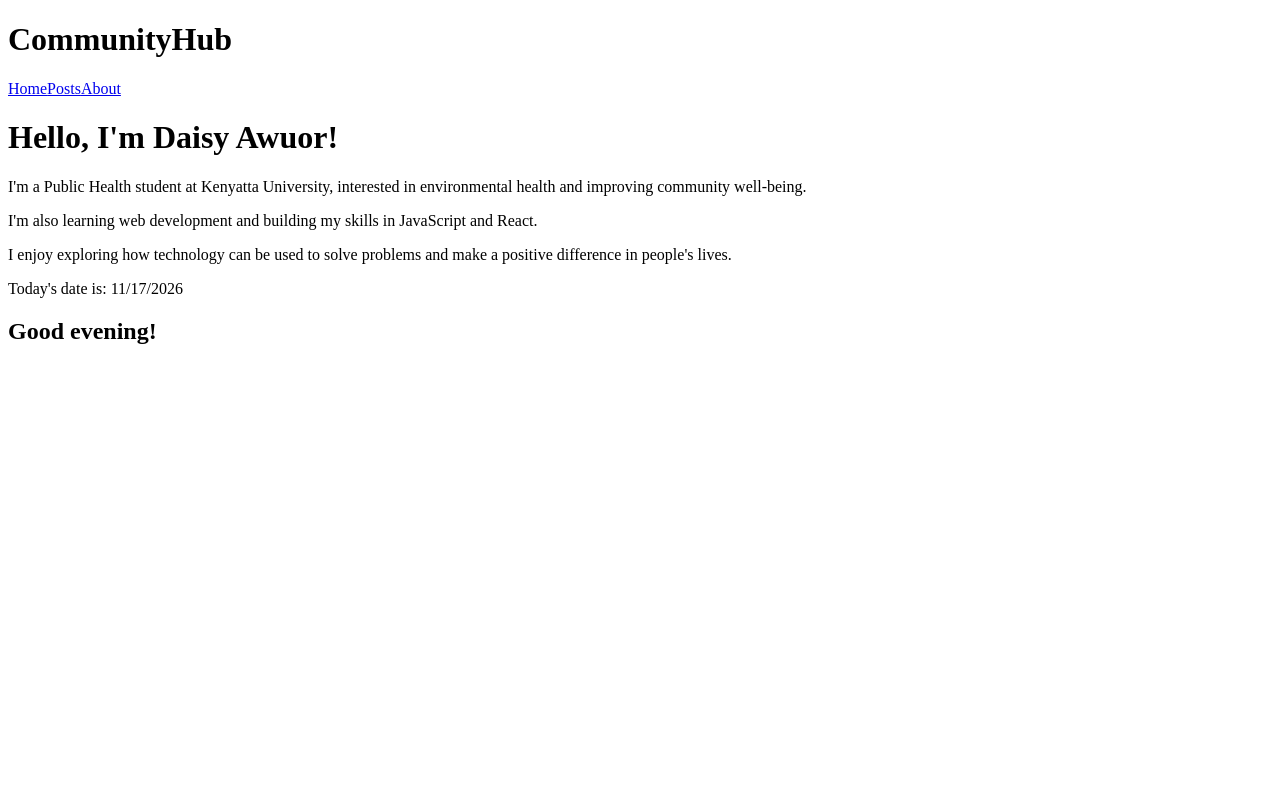
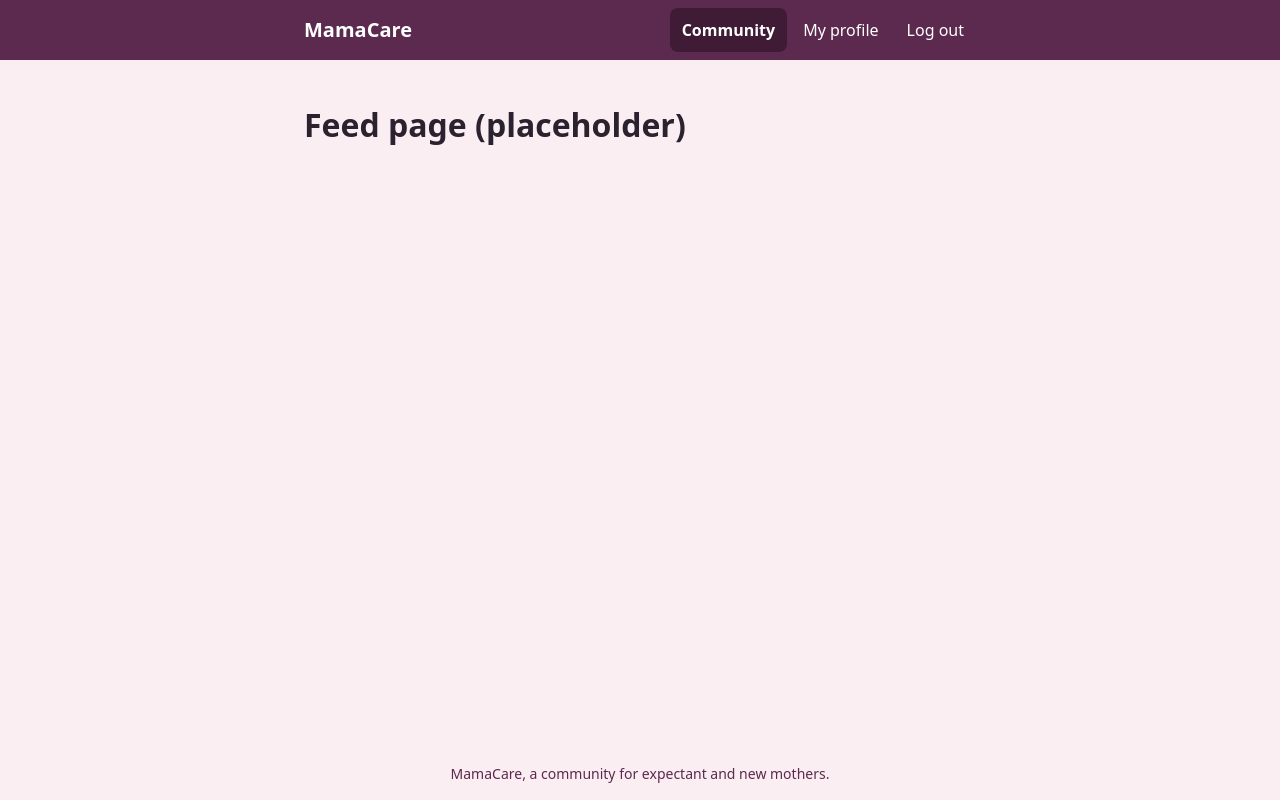
Before and after one commit to Daisy10688/iyf-s12-communityhub-team-Daisy10688, a React app in the folder frontend/: page /feed in a window 1280 px wide. Built offline with nearby package versions, Linux system fonts and the light colour scheme; the HTML template or start-up script is replaced by a standard one.

Commit message:
Restore app routes in App.jsx

```diff
--- a/frontend/src/App.jsx
+++ b/frontend/src/App.jsx
@@ -1,19 +1,38 @@
+import { Routes, Route, Navigate } from "react-router-dom";
+import Layout from "./components/Layout";
+import { useAuth } from "./context/AuthContext";
 
-import Header from "./components/Header";
-import DaisyIntro from "./exercises/Daisy10688/Intro";
+import Register from "./pages/Register"; // Daisy
+import Login from "./pages/Login";       // Daisy
+import Profile from "./pages/Profile";   // Syanda
+import Feed from "./pages/Feed";         // Faith
 
+// Replace with Daisy's protected-route component once her branch is merged.
+function ProtectedRoute({ children }) {
+  const { user } = useAuth();
+  return user ? children : <Navigate to="/login" replace />;
+}
 
-function App() {
+function NotFound() {
   return (
-    <div>
-      <Header />
-
-
-      <DaisyIntro />
-
-
-    </div>
+    <section>
+      <h1>Page not found</h1>
+      <p>That page doesn't exist. Use the menu to get back to the community.</p>
+    </section>
   );
 }
 
-export default App;
+export default function App() {
+  return (
+    <Routes>
+      <Route element={<Layout />}>
+        <Route index element={<Navigate to="/feed" replace />} />
+        <Route path="/login" element={<Login />} />
+        <Route path="/register" element={<Register />} />
+        <Route path="/feed" element={<ProtectedRoute><Feed /></ProtectedRoute>} />
+        <Route path="/profile" element={<ProtectedRoute><Profile /></ProtectedRoute>} />
+        <Route path="*" element={<NotFound />} />
+      </Route>
+    </Routes>
+  );
+}
```
